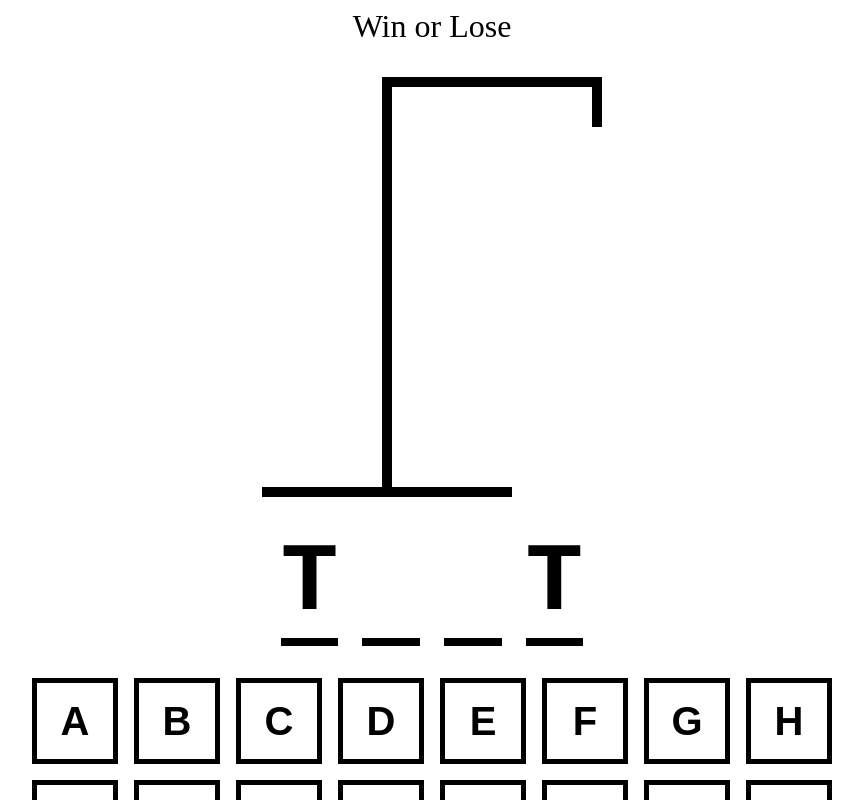
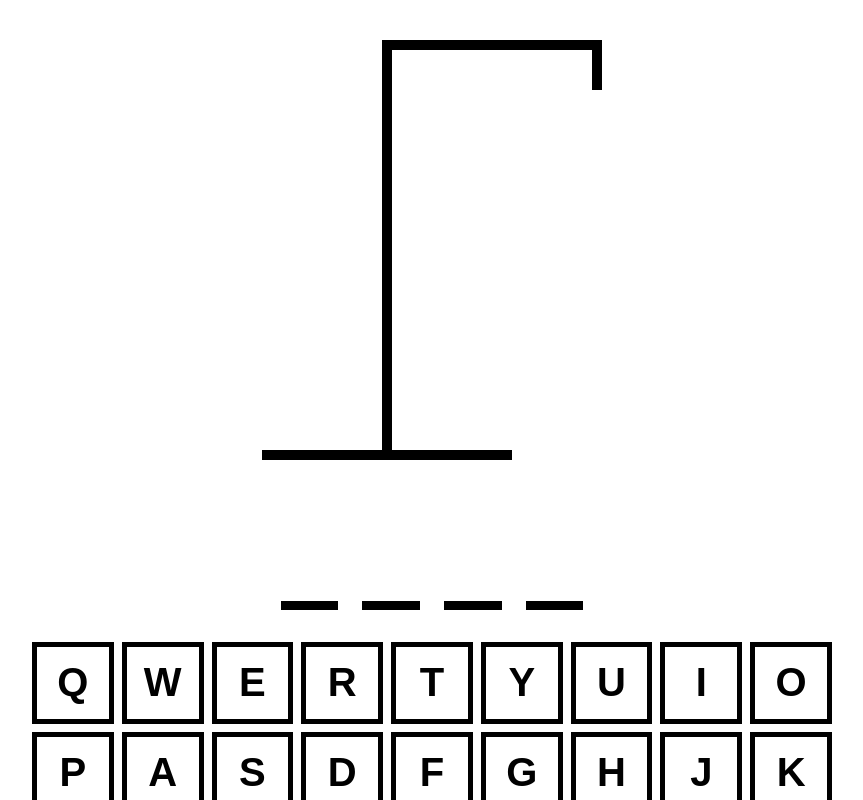
Before and after one commit to HAREESHRAVI/React-hangman, a React (Vite) app: page / in a window 1280 px wide. Shown: the top 800 px of the page, without its empty margins (208-1071 px from the left). Built offline with nearby package versions, Linux system fonts and the light colour scheme.

Commit message:
completed

```diff
--- a/src/App.tsx
+++ b/src/App.tsx
@@ -1,14 +1,67 @@
-import { useState } from "react";
-import words from "./words.json";
+import { useCallback, useEffect, useState } from "react";
 import { HangmanDrawing } from "./HangmanDrawing";
 import { HangmanWord } from "./HangmanWord";
 import { Keyboard } from "./Keyboard";
+import words from "./words.json";
+
+function getWord() {
+  return words[Math.floor(Math.random() * words.length)];
+}
 
 function App() {
-  const [wordToGuess, setwordToGuess] = useState(() => {
-    return words[Math.floor(Math.random() * words.length)];
-  });
-  const [guessedLetter, setGuessedLetter] = useState<string[]>([]);
+  const [wordToGuess, setWordToGuess] = useState(getWord);
+  const [guessedLetters, setGuessedLetters] = useState<string[]>([]);
+
+  const incorrectLetters = guessedLetters.filter(
+    (letter) => !wordToGuess.includes(letter)
+  );
+
+  const isLoser = incorrectLetters.length >= 6;
+  const isWinner = wordToGuess
+    .split("")
+    .every((letter) => guessedLetters.includes(letter));
+
+  const addGuessedLetter = useCallback(
+    (letter: string) => {
+      if (guessedLetters.includes(letter) || isLoser || isWinner) return;
+
+      setGuessedLetters((currentLetters) => [...currentLetters, letter]);
+    },
+    [guessedLetters, isWinner, isLoser]
+  );
+
+  useEffect(() => {
+    const handler = (e: KeyboardEvent) => {
+      const key = e.key;
+      if (!key.match(/^[a-z]$/)) return;
+
+      e.preventDefault();
+      addGuessedLetter(key);
+    };
+
+    document.addEventListener("keypress", handler);
+
+    return () => {
+      document.removeEventListener("keypress", handler);
+    };
+  }, [guessedLetters]);
+
+  useEffect(() => {
+    const handler = (e: KeyboardEvent) => {
+      const key = e.key;
+      if (key !== "Enter") return;
+
+      e.preventDefault();
+      setGuessedLetters([]);
+      setWordToGuess(getWord());
+    };
+
+    document.addEventListener("keypress", handler);
+
+    return () => {
+      document.removeEventListener("keypress", handler);
+    };
+  }, []);
 
   return (
     <div
@@ -21,11 +74,25 @@
         alignItems: "center",
       }}
     >
-      <div style={{ fontSize: "2rem", alignItems: "center" }}>Win or Lose</div>
-      <HangmanDrawing />
-      <HangmanWord />
+      <div style={{ fontSize: "2rem", textAlign: "center" }}>
+        {isWinner && "Winner! - Refresh to try again"}
+        {isLoser && "Nice Try - Refresh to try again"}
+      </div>
+      <HangmanDrawing numberOfGuesses={incorrectLetters.length} />
+      <HangmanWord
+        reveal={isLoser}
+        guessedLetters={guessedLetters}
+        wordToGuess={wordToGuess}
+      />
       <div style={{ alignSelf: "stretch" }}>
-        <Keyboard />
+        <Keyboard
+          disabled={isWinner || isLoser}
+          activeLetters={guessedLetters.filter((letter) =>
+            wordToGuess.includes(letter)
+          )}
+          inactiveLetters={incorrectLetters}
+          addGuessedLetter={addGuessedLetter}
+        />
       </div>
     </div>
   );
--- a/src/HangmanDrawing.tsx
+++ b/src/HangmanDrawing.tsx
@@ -79,10 +79,14 @@
     }}
   ></div>
 );
-
-export function HangmanDrawing() {
+const BodyParts = [Head, Body, RightArm, LeftArm, RightLeg, LeftLeg];
+type Props = {
+  numberOfGuesses: number;
+};
+export function HangmanDrawing({ numberOfGuesses }: Props) {
   return (
     <div style={{ position: "relative" }}>
+      {BodyParts.slice(0, numberOfGuesses)}
       <div
         style={{
           height: "50px",
--- a/src/HangmanWord.tsx
+++ b/src/HangmanWord.tsx
@@ -1,24 +1,35 @@
-export function HangmanWord() {
-  const word = "test";
-  const guessedLetters = ["t"];
+type HangmanWordProps = {
+  guessedLetters: string[];
+  wordToGuess: string;
+  reveal?: boolean;
+};
+
+export function HangmanWord({
+  guessedLetters,
+  wordToGuess,
+  reveal = false,
+}: HangmanWordProps) {
   return (
     <div
       style={{
         display: "flex",
-        gap: "0.25em",
+        gap: ".25em",
         fontSize: "6rem",
         fontWeight: "bold",
         textTransform: "uppercase",
         fontFamily: "monospace",
       }}
     >
-      {word.split("").map((letter, index) => (
-        <span style={{ borderBottom: "0.5rem solid black" }} key={index}>
+      {wordToGuess.split("").map((letter, index) => (
+        <span style={{ borderBottom: ".1em solid black" }} key={index}>
           <span
             style={{
-              visibility: guessedLetters.includes(letter)
-                ? "visible"
-                : "hidden",
+              visibility:
+                guessedLetters.includes(letter) || reveal
+                  ? "visible"
+                  : "hidden",
+              color:
+                !guessedLetters.includes(letter) && reveal ? "red" : "black",
             }}
           >
             {letter}
--- a/src/Keyboard.module.css
+++ b/src/Keyboard.module.css
@@ -15,8 +15,8 @@
 .btn.inactive {
   opacity: 0.3;
 }
-.btn:hover,
-.btn:focus {
+.btn:hover:not(:disabled),
+.btn:focus:not(:disabled) {
   color: white;
   background: black;
 }
--- a/src/Keyboard.tsx
+++ b/src/Keyboard.tsx
@@ -1,44 +1,67 @@
 import styles from "./Keyboard.module.css";
+
 const KEYS = [
+  "Q",
+  "W",
+  "E",
+  "R",
+  "T",
+  "Y",
+  "U",
+  "I",
+  "O",
+  "P",
   "A",
-  "B",
-  "C",
+  "S",
   "D",
-  "E",
   "F",
   "G",
   "H",
-  "I",
   "J",
   "K",
   "L",
+  "Z",
+  "X",
+  "C",
+  "V",
+  "B",
+  "N",
   "M",
-  "N",
-  "O",
-  "P",
-  "Q",
-  "R",
-  "S",
-  "T",
-  "U",
-  "V",
-  "W",
-  "X",
-  "Y",
-  "Z",
 ];
-export function Keyboard() {
+
+type KeyboardProps = {
+  disabled?: boolean;
+  activeLetters: string[];
+  inactiveLetters: string[];
+  addGuessedLetter: (letter: string) => void;
+};
+
+export function Keyboard({
+  activeLetters,
+  inactiveLetters,
+  addGuessedLetter,
+  disabled = false,
+}: KeyboardProps) {
   return (
     <div
       style={{
         display: "grid",
-        gridTemplateColumns: "repeat(auto-fit,minmax(75px,1fr))",
-        gap: "1rem",
+        gridTemplateColumns: "repeat(auto-fit, minmax(75px, 1fr))",
+        gap: ".5rem",
       }}
     >
       {KEYS.map((key) => {
+        const isActive = activeLetters.includes(key);
+        const isInactive = inactiveLetters.includes(key);
         return (
-          <button disabled className={`${styles.btn}`} key={key}>
+          <button
+            onClick={() => addGuessedLetter(key)}
+            className={`${styles.btn} ${isActive ? styles.active : ""} ${
+              isInactive ? styles.inactive : ""
+            }`}
+            disabled={isInactive || isActive || disabled}
+            key={key}
+          >
             {key}
           </button>
         );
```
